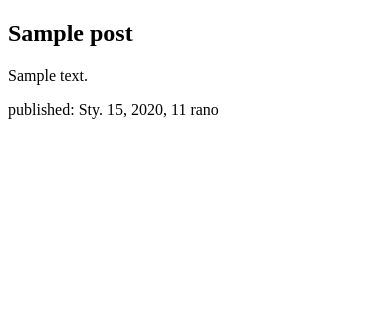
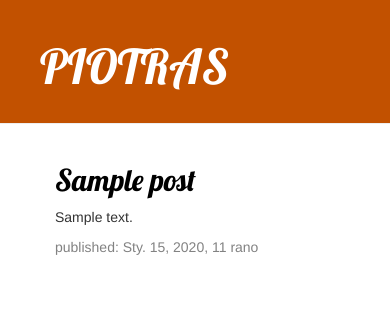
Before and after one commit to retip94/my-first-blog, a Django app: template blog/templates/blog/post_list.html in a window 390 px wide. Shown: the top 326 px of the page. Run offline with Django 3.2, Linux system fonts and the light colour scheme; the template is opened without the code that fills it: values that come from a table or form of the project are taken from there, others are empty; tables that the repository leaves empty hold one stand-in row (values such as "Sample post"); some libraries are stand-ins or nearby versions.

Commit message:
added post templates

```diff
--- /dev/null
+++ b/blog/static/css/blog.css
@@ -0,0 +1,46 @@
+.page-header {
+    background-color: #C25100;
+    margin-top: 0;
+    padding: 20px 20px 20px 40px;
+}
+
+.page-header h1, .page-header h1 a, .page-header h1 a:visited, .page-header h1 a:active {
+    color: #ffffff;
+    font-size: 36pt;
+    text-decoration: none;
+}
+
+.content {
+    margin-left: 40px;
+}
+
+h1, h2, h3, h4 {
+    font-family: 'Lobster', cursive;
+}
+
+.date {
+    color: #828282;
+}
+
+.save {
+    float: right;
+}
+
+.post-form textarea, .post-form input {
+    width: 100%;
+}
+
+.top-menu, .top-menu:hover, .top-menu:visited {
+    color: #ffffff;
+    float: right;
+    font-size: 26pt;
+    margin-right: 20px;
+}
+
+.post {
+    margin-bottom: 70px;
+}
+
+.post h2 a, .post h1 a:visited {
+    color: #000000;
+}
--- /dev/null
+++ b/blog/templates/blog/base.html
@@ -0,0 +1,25 @@
+<!DOCTYPE html>
+{% load static %}
+<html lang="en">
+<head>
+    <meta charset="UTF-8">
+    <title>Django Tutorial Blog</title>
+    <link rel="stylesheet" href="//maxcdn.bootstrapcdn.com/bootstrap/3.2.0/css/bootstrap.min.css">
+    <link rel="stylesheet" href="//maxcdn.bootstrapcdn.com/bootstrap/3.2.0/css/bootstrap-theme.min.css">
+    <link href="//fonts.googleapis.com/css?family=Lobster&subset=latin,latin-ext" rel="stylesheet" type="text/css">
+    <link rel="stylesheet" type="text/css" href="{% static 'css/blog.css' %}">
+</head>
+<body>
+    <div class="page-header">
+        <h1><a href="/">PIOTRAS</a></h1>
+    </div>
+    <div class="content container">
+        <div class="row">
+            <div class="col-md-8">
+            {% block content %}
+            {% endblock %}
+            </div>
+        </div>
+    </div>
+</body>
+</html>
--- a/blog/templates/blog/post_list.html
+++ b/blog/templates/blog/post_list.html
@@ -1,16 +1,13 @@
-<!DOCTYPE html>
-<html lang="en">
-<head>
-    <meta charset="UTF-8">
-    <title>Django Tutorial Blog</title>
-</head>
-<body>
-    {% for post in posts %}
-        <div>
-            <h2>{{post.title}}</h2>
-            <p>{{post.text|linebreaksbr}}</p>
+{% extends 'blog/base.html' %}
+
+{% block content %}
+{% for post in posts %}
+    <div class="post">
+        <h2><a href="{% url 'post_detail' pk=post.pk %}">{{post.title}}</a></h2>
+        <p>{{post.text|linebreaksbr}}</p>
+        <div class="date">
             <p>published: {{post.published_date}}</p>
         </div>
-    {% endfor %}
-    </body>
-</html>
+    </div>
+{% endfor %}
+{% endblock %}
--- a/blog/urls.py
+++ b/blog/urls.py
@@ -3,4 +3,5 @@ from . import views
 
 urlpatterns = [
     path('', views.post_list, name='post_list'),
+    path('post/<int:pk>/', views.post_detail, name='post_detail'),
 ]
--- a/blog/views.py
+++ b/blog/views.py
@@ -1,7 +1,11 @@
-from django.shortcuts import render
+from django.shortcuts import render, get_object_or_404
 from .models import Post
 from django.utils import timezone
 
 def post_list(request):
     posts = Post.objects.filter(published_date__lte=timezone.now()).order_by('published_date')
     return render(request, 'blog/post_list.html', {'posts': posts})
+
+def post_detail(request, pk):
+    post = get_object_or_404(Post, pk=pk)
+    return render(request, 'blog/post_detail.html', {'post': post})
```
Also changed, not shown: blog/templates/blog/post_detail.html (added, +14 -0 lines).
